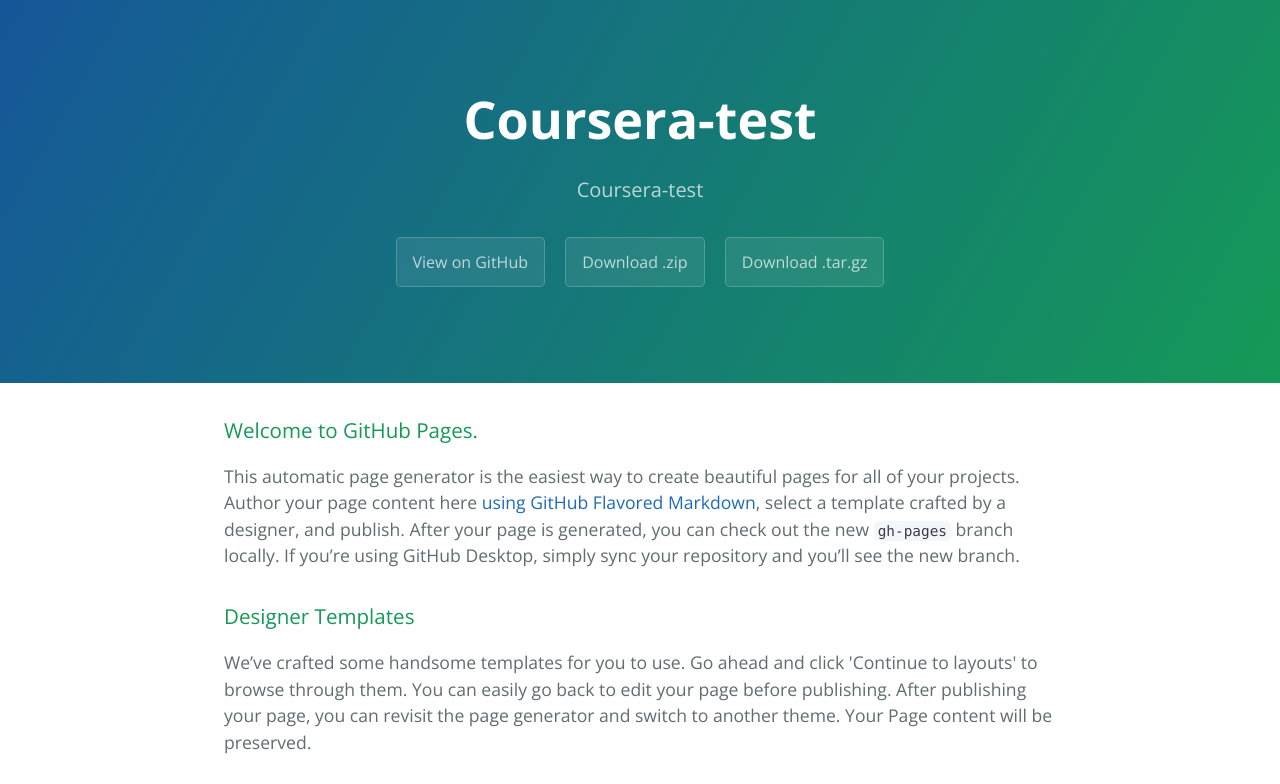
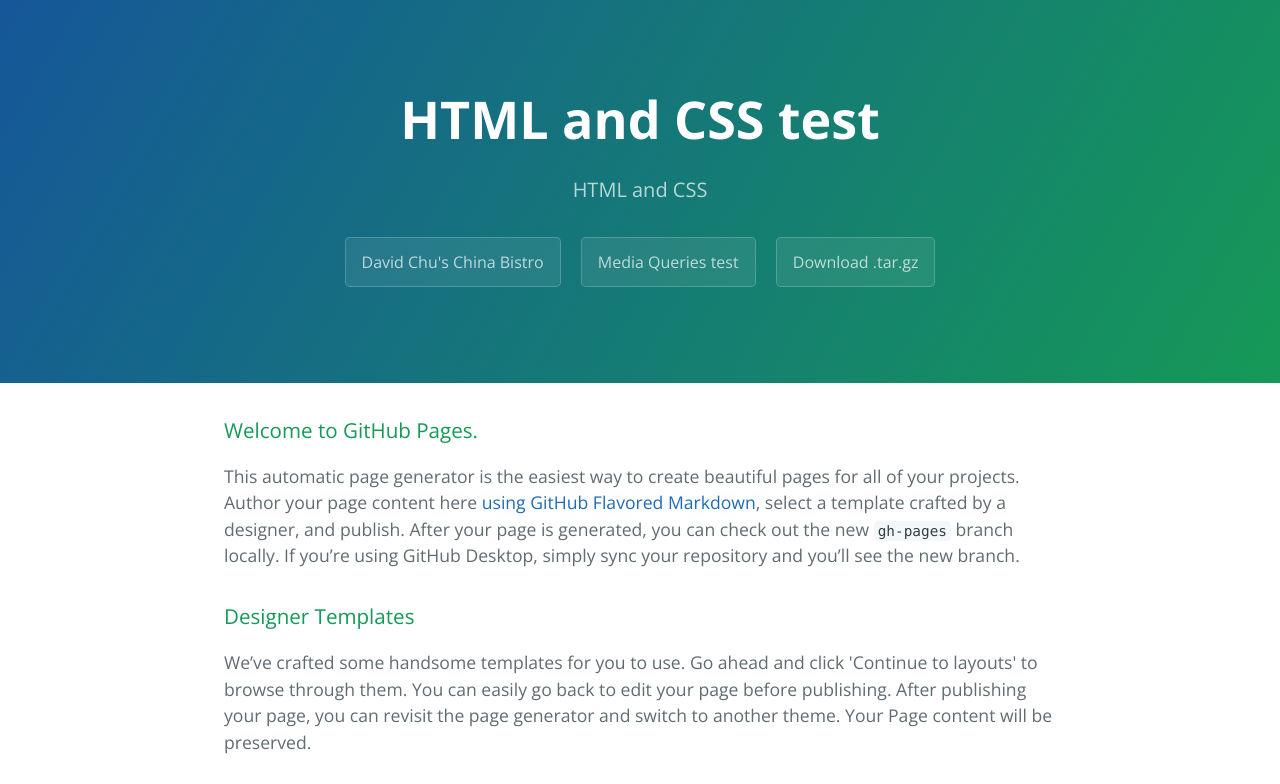
Before and after one commit to Larzuwa/Coursera-test, a plain HTML site: page index.html in a window 1280 px wide. Shown: the top 784 px of the page. Drawn offline with nearby package versions, Linux system fonts and the light colour scheme.

Commit message:
Update index.html

```diff
--- a/index.html
+++ b/index.html
@@ -11,10 +11,10 @@
   </head>
   <body>
     <section class="page-header">
-      <h1 class="project-name">Coursera-test</h1>
-      <h2 class="project-tagline">Coursera-test</h2>
-      <a href="https://github.com/Larzuwa/Coursera-test" class="btn">View on GitHub</a>
-      <a href="https://github.com/Larzuwa/Coursera-test/zipball/master" class="btn">Download .zip</a>
+      <h1 class="project-name">HTML and CSS test</h1>
+      <h2 class="project-tagline">HTML and CSS</h2>
+      <a href="http://larzuwa.github.io/Coursera-test/course/Lecture31/" class="btn">David Chu's China Bistro</a>
+      <a href="http://larzuwa.github.io/Coursera/module2-solution/" class="btn">Media Queries test</a>
       <a href="https://github.com/Larzuwa/Coursera-test/tarball/master" class="btn">Download .tar.gz</a>
     </section>
 
```
